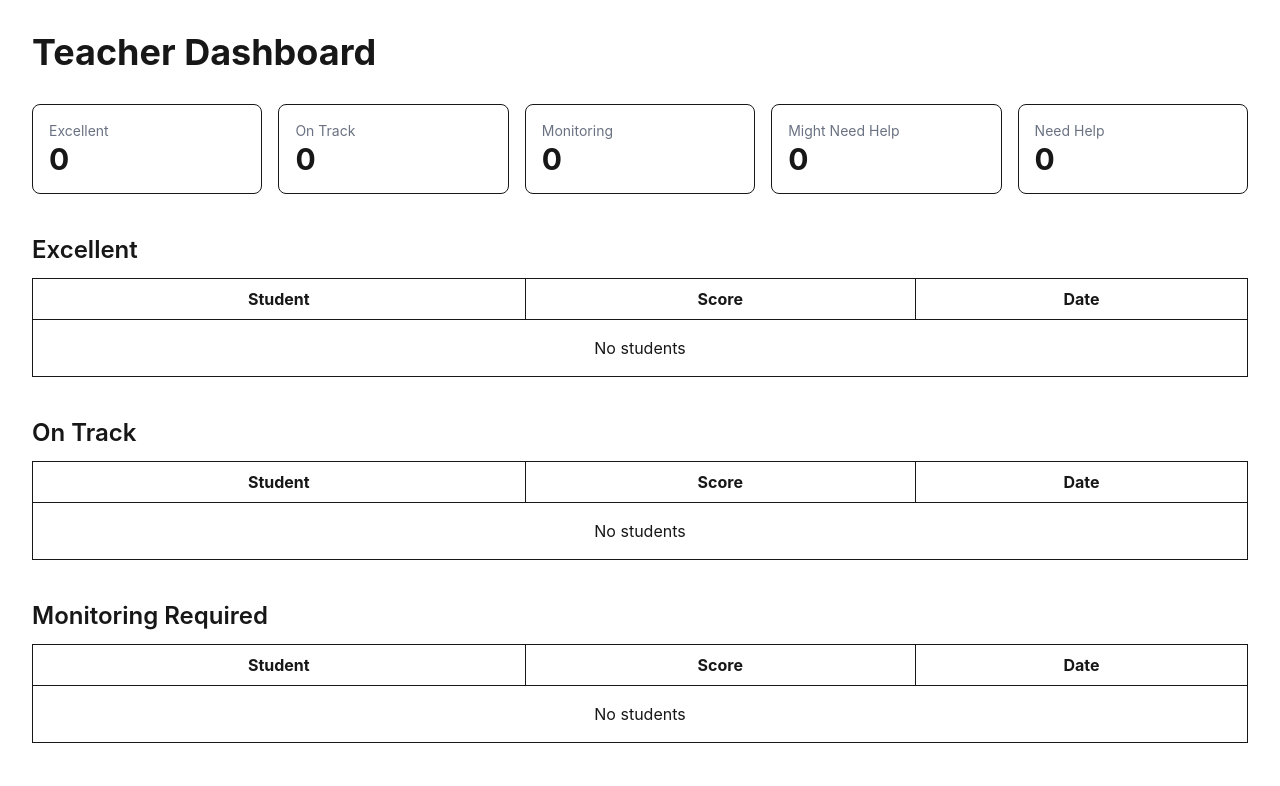
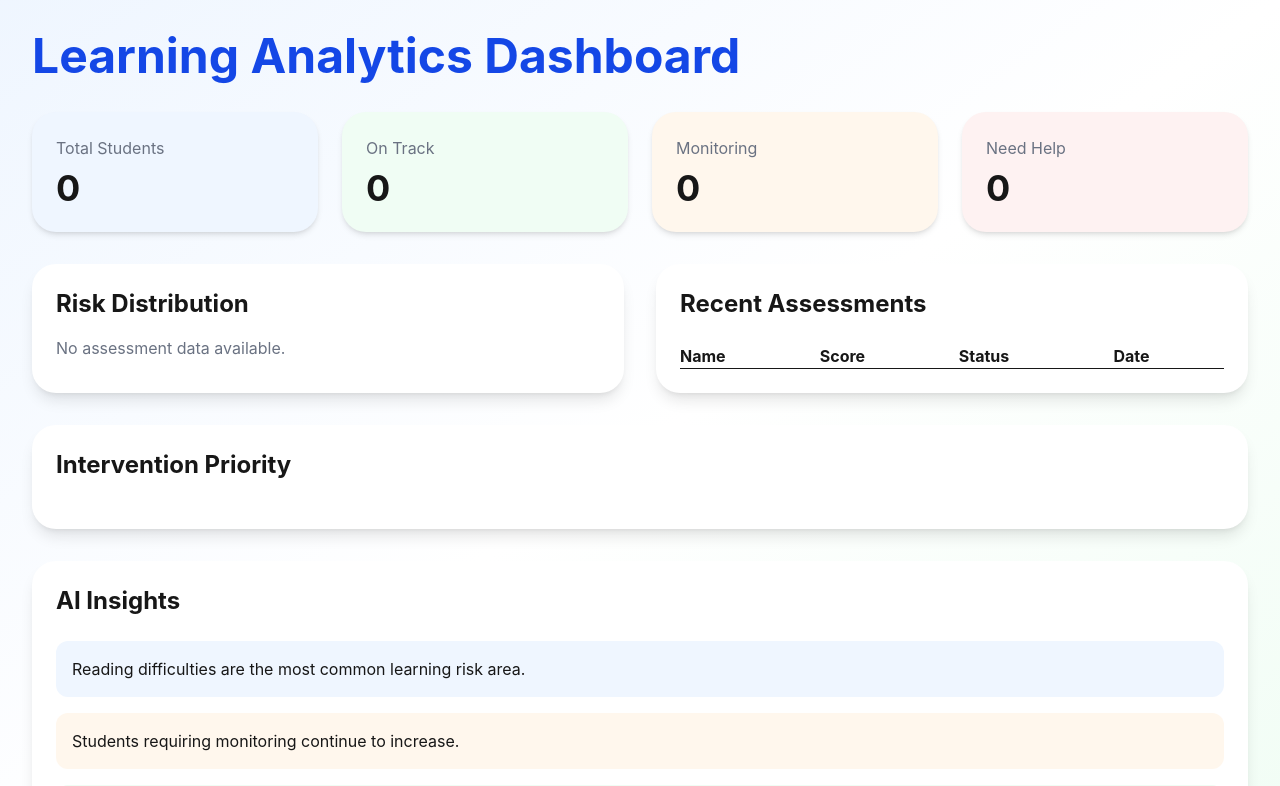
Before and after one commit to Supreetkaur1/learning-risk-platform, a Next.js app: page /dashboard in a window 1280 px wide. Shown: the top 786 px of the page. Built offline with nearby package versions, Linux system fonts and the light colour scheme.

Commit message:
Improved Dashboard

```diff
--- /dev/null
+++ b/app/dashboard/AIInsights.tsx
@@ -0,0 +1,28 @@
+export default function AIInsights() {
+  return (
+    <div className="bg-white rounded-3xl shadow-lg p-6">
+      <h2 className="text-2xl font-bold mb-6">
+        AI Insights
+      </h2>
+
+      <div className="space-y-4">
+
+        <div className="bg-blue-50 rounded-xl p-4">
+          Reading difficulties are the most
+          common learning risk area.
+        </div>
+
+        <div className="bg-orange-50 rounded-xl p-4">
+          Students requiring monitoring
+          continue to increase.
+        </div>
+
+        <div className="bg-green-50 rounded-xl p-4">
+          Early interventions improve
+          outcomes significantly.
+        </div>
+
+      </div>
+    </div>
+  );
+}
--- /dev/null
+++ b/app/dashboard/AssessmentTable.tsx
@@ -0,0 +1,40 @@
+interface Props {
+  assessments: any[];
+}
+
+export default function AssessmentTable({
+  assessments,
+}: Props) {
+  return (
+    <div className="bg-white rounded-3xl shadow-lg p-6">
+      <h2 className="text-2xl font-bold mb-6">
+        Recent Assessments
+      </h2>
+
+      <table className="w-full">
+        <thead>
+          <tr className="text-left border-b">
+            <th>Name</th>
+            <th>Score</th>
+            <th>Status</th>
+            <th>Date</th>
+          </tr>
+        </thead>
+
+        <tbody>
+          {assessments.map((item) => (
+            <tr
+              key={item.studentName}
+              className="border-b"
+            >
+              <td>{item.studentName}</td>
+              <td>{item.score}</td>
+              <td>{item.status}</td>
+              <td>{item.date}</td>
+            </tr>
+          ))}
+        </tbody>
+      </table>
+    </div>
+  );
+}
--- /dev/null
+++ b/app/dashboard/DashboardStats.tsx
@@ -0,0 +1,68 @@
+interface Props {
+  assessments: any[];
+}
+
+export default function DashboardStats({
+  assessments,
+}: Props) {
+  const total = assessments.length;
+
+  const onTrack =
+    assessments.filter(
+      (a) => a.status === "On Track"
+    ).length;
+
+  const monitoring =
+    assessments.filter(
+      (a) => a.status === "Monitoring Required"
+    ).length;
+
+  const needHelp =
+    assessments.filter(
+      (a) =>
+        a.status === "Need Help" ||
+        a.status === "Might Need Help"
+    ).length;
+
+  const cards = [
+    {
+      title: "Total Students",
+      value: total,
+      bg: "bg-blue-50",
+    },
+    {
+      title: "On Track",
+      value: onTrack,
+      bg: "bg-green-50",
+    },
+    {
+      title: "Monitoring",
+      value: monitoring,
+      bg: "bg-orange-50",
+    },
+    {
+      title: "Need Help",
+      value: needHelp,
+      bg: "bg-red-50",
+    },
+  ];
+
+  return (
+    <div className="grid md:grid-cols-4 gap-6">
+      {cards.map((card) => (
+        <div
+          key={card.title}
+          className={`${card.bg} rounded-3xl p-6 shadow-md`}
+        >
+          <p className="text-gray-500">
+            {card.title}
+          </p>
+
+          <h2 className="text-4xl font-bold mt-2">
+            {card.value}
+          </h2>
+        </div>
+      ))}
+    </div>
+  );
+}
--- /dev/null
+++ b/app/dashboard/InterventionQueue.tsx
@@ -0,0 +1,45 @@
+interface Props {
+  assessments: any[];
+}
+
+export default function InterventionQueue({
+  assessments,
+}: Props) {
+  const priority =
+    assessments.filter(
+      (a) =>
+        a.status === "Need Help" ||
+        a.status === "Might Need Help"
+    );
+
+  return (
+    <div className="bg-white rounded-3xl shadow-lg p-6">
+      <h2 className="text-2xl font-bold mb-6">
+        Intervention Priority
+      </h2>
+
+      <div className="space-y-4">
+        {priority.map((student) => (
+          <div
+            key={student.studentName}
+            className="
+              border-l-4
+              border-red-500
+              bg-red-50
+              rounded-xl
+              p-4
+            "
+          >
+            <div className="font-bold">
+              {student.studentName}
+            </div>
+
+            <div>
+              Risk Score: {student.score}
+            </div>
+          </div>
+        ))}
+      </div>
+    </div>
+  );
+}
--- /dev/null
+++ b/app/dashboard/RiskDistribution.tsx
@@ -0,0 +1,135 @@
+"use client";
+
+import {
+  PieChart,
+  Pie,
+  Cell,
+  ResponsiveContainer,
+  Tooltip,
+  Legend,
+} from "recharts";
+
+interface Props {
+  assessments: any[];
+}
+
+export default function RiskDistribution({
+  assessments,
+}: Props) {
+  const onTrack = assessments.filter(
+    (a) => a.status === "On Track"
+  ).length;
+
+  const monitoring = assessments.filter(
+    (a) => a.status === "Monitoring Required"
+  ).length;
+
+  const needHelp = assessments.filter(
+    (a) =>
+      a.status === "Need Help" ||
+      a.status === "Might Need Help"
+  ).length;
+
+  const excellent = assessments.filter(
+    (a) => a.score >= 90
+  ).length;
+
+  const data = [
+    {
+      name: "Excellent",
+      value: excellent,
+    },
+    {
+      name: "On Track",
+      value: onTrack,
+    },
+    {
+      name: "Monitoring",
+      value: monitoring,
+    },
+    {
+      name: "Need Help",
+      value: needHelp,
+    },
+  ].filter((item) => item.value > 0);
+
+  const COLORS = [
+    "#3B82F6", // blue
+    "#22C55E", // green
+    "#F59E0B", // orange
+    "#EF4444", // red
+  ];
+
+  if (assessments.length === 0) {
+    return (
+      <div className="bg-white rounded-3xl shadow-lg p-6">
+        <h2 className="text-2xl font-bold mb-4">
+          Risk Distribution
+        </h2>
+
+        <p className="text-gray-500">
+          No assessment data available.
+        </p>
+      </div>
+    );
+  }
+
+  return (
+    <div className="bg-white rounded-3xl shadow-lg p-6">
+
+      <h2 className="text-2xl font-bold mb-6">
+        Risk Distribution
+      </h2>
+
+      <div className="h-[350px]">
+
+        <ResponsiveContainer
+          width="100%"
+          height="100%"
+        >
+          <PieChart>
+
+            <Pie
+              data={data}
+              cx="50%"
+              cy="50%"
+              innerRadius={70}
+              outerRadius={110}
+              paddingAngle={4}
+              dataKey="value"
+              label
+            >
+              {data.map(
+                (_, index) => (
+                  <Cell
+                    key={index}
+                    fill={
+                      COLORS[
+                        index %
+                          COLORS.length
+                      ]
+                    }
+                  />
+                )
+              )}
+            </Pie>
+
+            <Tooltip />
+
+            <Legend />
+
+          </PieChart>
+        </ResponsiveContainer>
+
+      </div>
+
+      <div className="mt-4 text-center text-gray-600">
+        Total Students:{" "}
+        <span className="font-semibold">
+          {assessments.length}
+        </span>
+      </div>
+
+    </div>
+  );
+}
--- a/app/dashboard/page.tsx
+++ b/app/dashboard/page.tsx
@@ -2,181 +2,79 @@
 
 import { useEffect, useState } from "react";
 
-type Assessment = {
-  studentName: string;
-  score: number;
-  status: string;
-  date: string;
-};
+import DashboardStats from "./DashboardStats";
+import AssessmentTable from "./AssessmentTable";
+import InterventionQueue from "./InterventionQueue";
+import AIInsights from "./AIInsights";
+import RiskDistribution from "./RiskDistribution";
 
-export default function Dashboard() {
-  const [assessments, setAssessments] = useState<Assessment[]>([]);
+export default function DashboardPage() {
+  const [assessments, setAssessments] =
+    useState<any[]>([]);
 
   useEffect(() => {
-    const saved = JSON.parse(
-      localStorage.getItem("assessments") || "[]"
+    const data = JSON.parse(
+      localStorage.getItem(
+        "assessments"
+      ) || "[]"
     );
 
-    setAssessments(saved);
+    setAssessments(data);
   }, []);
 
-  const excellent = assessments.filter(
-    (s) => s.status === "Excellent"
-  );
+  return (
+    <main
+      className="
+        min-h-screen
+        bg-gradient-to-br
+        from-blue-50
+        via-white
+        to-green-50
+        p-8
+      "
+    >
+      <div className="max-w-7xl mx-auto">
 
-  const onTrack = assessments.filter(
-    (s) => s.status === "On Track"
-  );
-
-  const monitoring = assessments.filter(
-    (s) => s.status === "Monitoring Required"
-  );
-
-  const mightNeedHelp = assessments.filter(
-    (s) => s.status === "Might Need Help"
-  );
-
-  const needHelp = assessments.filter(
-    (s) => s.status === "Need Help"
-  );
-
-  const categories = [
-    {
-      title: "Excellent",
-      students: excellent,
-    },
-    {
-      title: "On Track",
-      students: onTrack,
-    },
-    {
-      title: "Monitoring Required",
-      students: monitoring,
-    },
-    {
-      title: "Might Need Help",
-      students: mightNeedHelp,
-    },
-    {
-      title: "Need Help",
-      students: needHelp,
-    },
-  ];
-
-  return (
-    <main className="p-8">
-      <h1 className="text-4xl font-bold mb-8">
-        Teacher Dashboard
+        <h1
+          className="
+            text-5xl
+            font-bold
+            text-blue-700
+            mb-8
+          "
+        >
+          Learning Analytics Dashboard
         </h1>
 
-      <div className="grid grid-cols-2 md:grid-cols-5 gap-4 mb-10">
-        <SummaryCard
-          title="Excellent"
-          count={excellent.length}
+        <DashboardStats
+          assessments={assessments}
         />
 
-        <SummaryCard
-          title="On Track"
-          count={onTrack.length}
+        <div className="grid lg:grid-cols-2 gap-8 mt-8">
+
+          <RiskDistribution
+            assessments={assessments}
           />
 
-        <SummaryCard
-          title="Monitoring"
-          count={monitoring.length}
+          <AssessmentTable
+            assessments={assessments}
           />
 
-        <SummaryCard
-          title="Might Need Help"
-          count={mightNeedHelp.length}
+        </div>
+
+        <div className="mt-8">
+
+          <InterventionQueue
+            assessments={assessments}
           />
 
-        <SummaryCard
-          title="Need Help"
-          count={needHelp.length}
-        />
         </div>
 
-      {categories.map((category) => (
-        <div
-          key={category.title}
-          className="mb-10"
-        >
-          <h2 className="text-2xl font-semibold mb-3">
-            {category.title}
-          </h2>
+        <div className="mt-8">
+          <AIInsights />
+        </div>
 
-          <table className="w-full border-collapse border">
-            <thead>
-              <tr>
-                <th className="border p-2">
-                  Student
-                </th>
-
-                <th className="border p-2">
-                  Score
-                </th>
-
-                <th className="border p-2">
-                  Date
-                </th>
-              </tr>
-            </thead>
-
-            <tbody>
-              {category.students.length === 0 ? (
-                <tr>
-                  <td
-                    colSpan={3}
-                    className="border p-4 text-center"
-                  >
-                    No students
-                  </td>
-                </tr>
-              ) : (
-                category.students.map(
-                  (student, index) => (
-                    <tr key={index}>
-                      <td className="border p-2">
-                        {student.studentName}
-                      </td>
-
-                      <td className="border p-2">
-                        {student.score.toFixed(
-                          0
-                        )}
-                      </td>
-
-                      <td className="border p-2">
-                        {student.date}
-                      </td>
-                    </tr>
-                  )
-                )
-              )}
-            </tbody>
-          </table>
       </div>
-      ))}
     </main>
   );
 }
-
-function SummaryCard({
-  title,
-  count,
-}: {
-  title: string;
-  count: number;
-}) {
-  return (
-    <div className="border rounded-lg p-4">
-      <div className="text-sm text-gray-500">
-        {title}
-      </div>
-
-      <div className="text-3xl font-bold">
-        {count}
-      </div>
-    </div>
-  );
-}
--- a/package.json
+++ b/package.json
@@ -13,7 +13,8 @@
     "next": "16.2.7",
     "react": "19.2.4",
     "react-dom": "19.2.4",
-    "react-markdown": "^10.1.0"
+    "react-markdown": "^10.1.0",
+    "recharts": "^3.8.1"
   },
   "devDependencies": {
     "@tailwindcss/postcss": "^4",
```
Also changed, not shown: 1 other file (tests, documents, lock files or other folders). Lines whose indentation alone changed are shown as unchanged.
